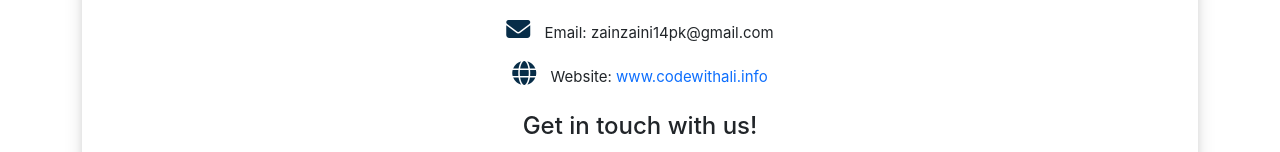
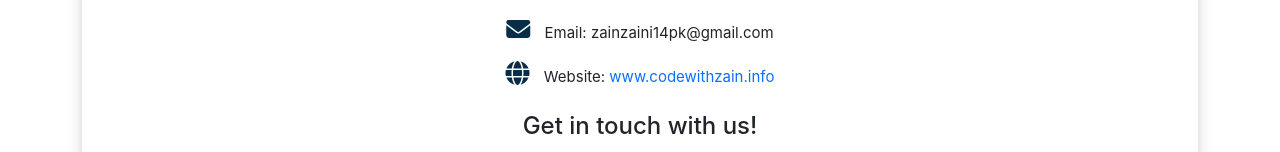
Before and after one commit to AliKhalil28/Medicine_Recommendation_System_Frontend, a React (Create React App) app: page /contact in a window 1280 px wide. Shown: the part 765-917 px from the top of the page. Built offline with nearby package versions, Linux system fonts and the light colour scheme.

Commit message:
Update Contact.js

```diff
--- a/src/components/Contact.js
+++ b/src/components/Contact.js
@@ -181,7 +181,7 @@ export default function Contact() {
                   rel="noopener noreferrer"
                   className="text-decoration-none"
                 >
-                  www.codewithali.info
+                  www.codewithzain.info
                 </Link>
               </p>
 
```
